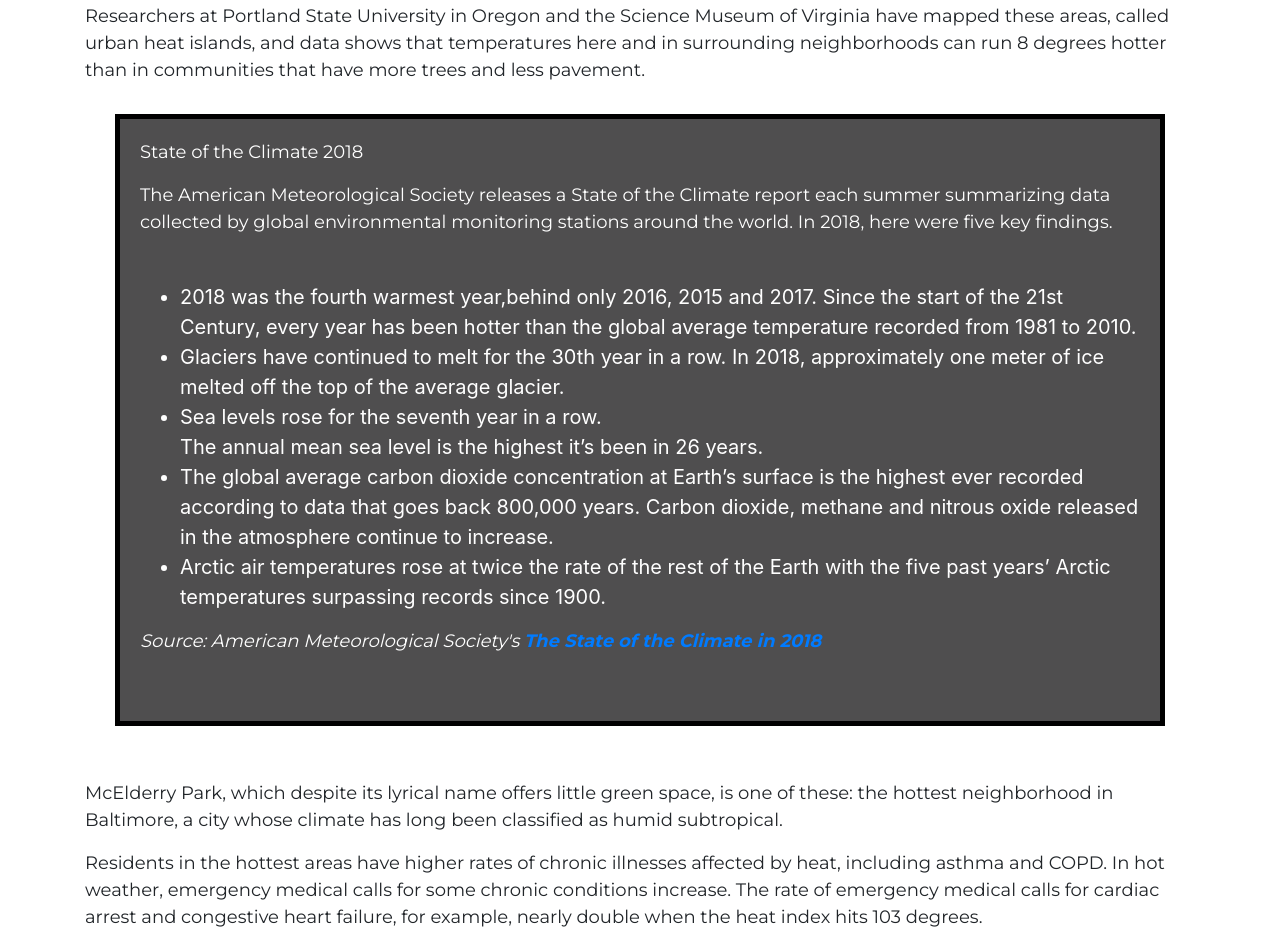
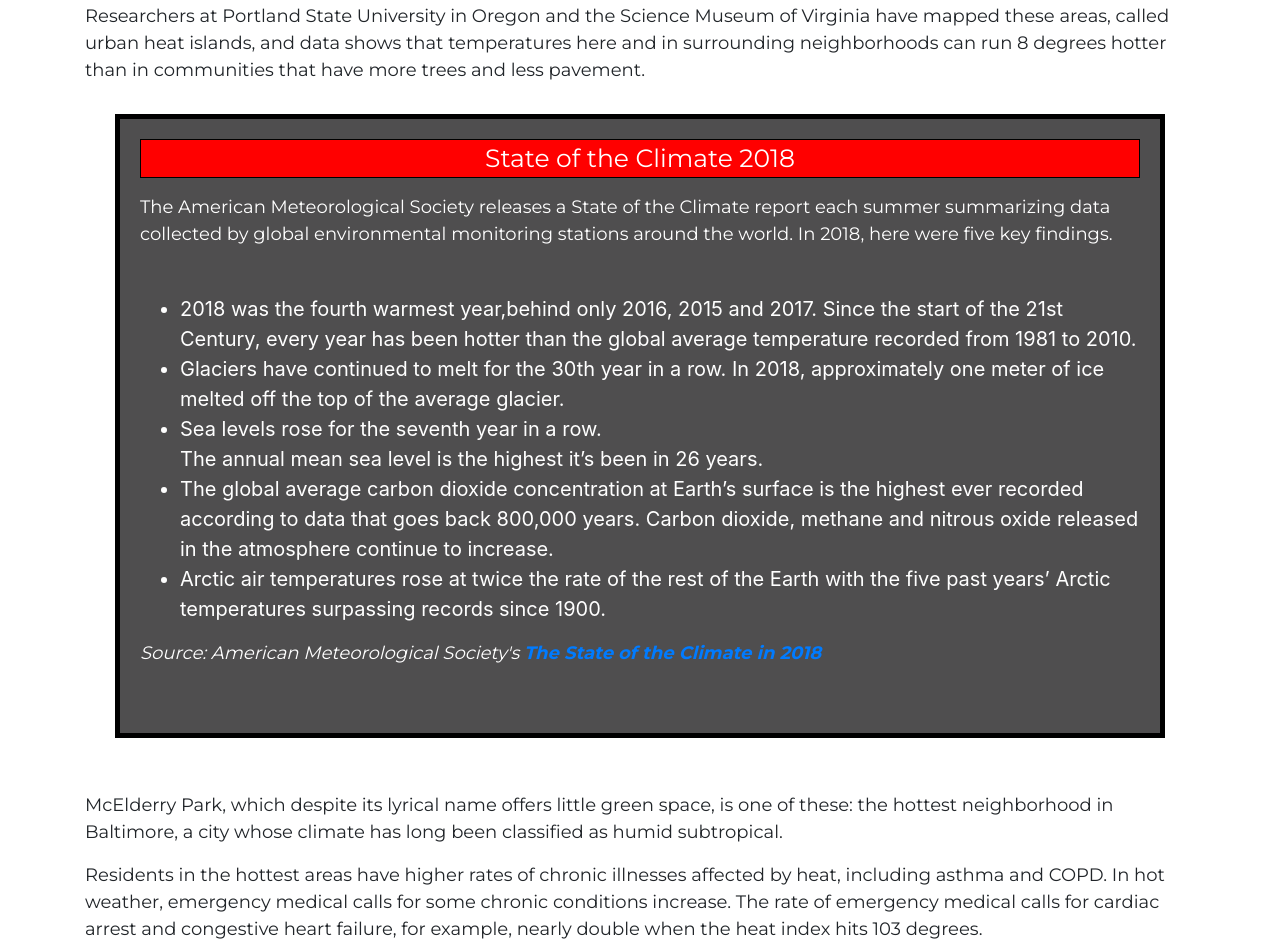
Before and after one commit to keliving/Kelly-Livingston-Jour652, a plain HTML site: page climate-crisis-story/climate-crisis-story.html in a window 1280 px wide. Shown: the part 1929-2868 px from the top of the page. Drawn offline with nearby package versions, Linux system fonts and the light colour scheme.

Commit message:
Update style.css

```diff
--- a/climate-crisis-story/style.css
+++ b/climate-crisis-story/style.css
@@ -81,3 +81,11 @@
   background-color: #4F4E4F;
   color: white;
 }
+
+.text-box-title{
+  font-size: 25px;
+  border: 1px black solid;
+  text-align: center;
+  background-color: red;
+  color: white;
+}
```
